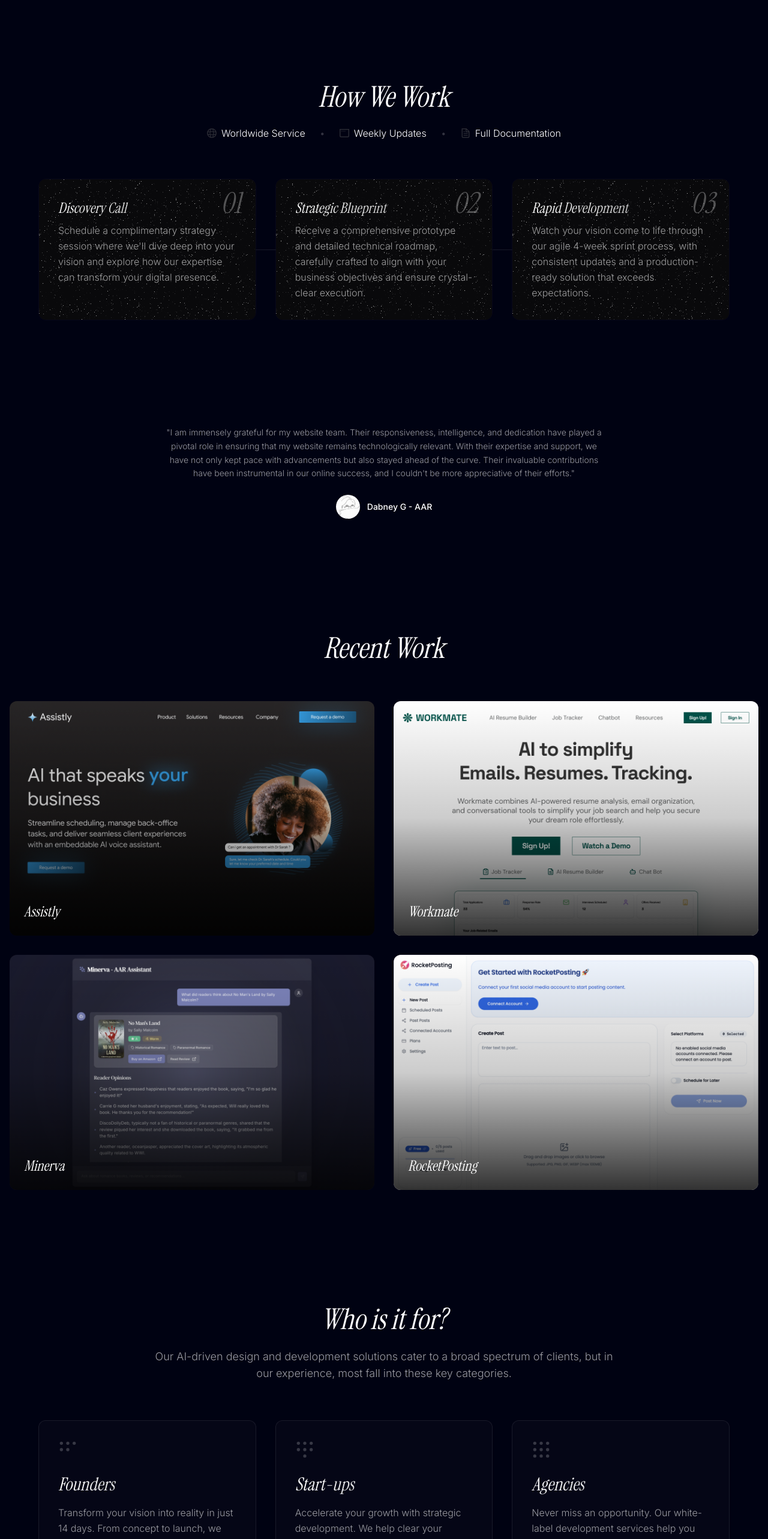
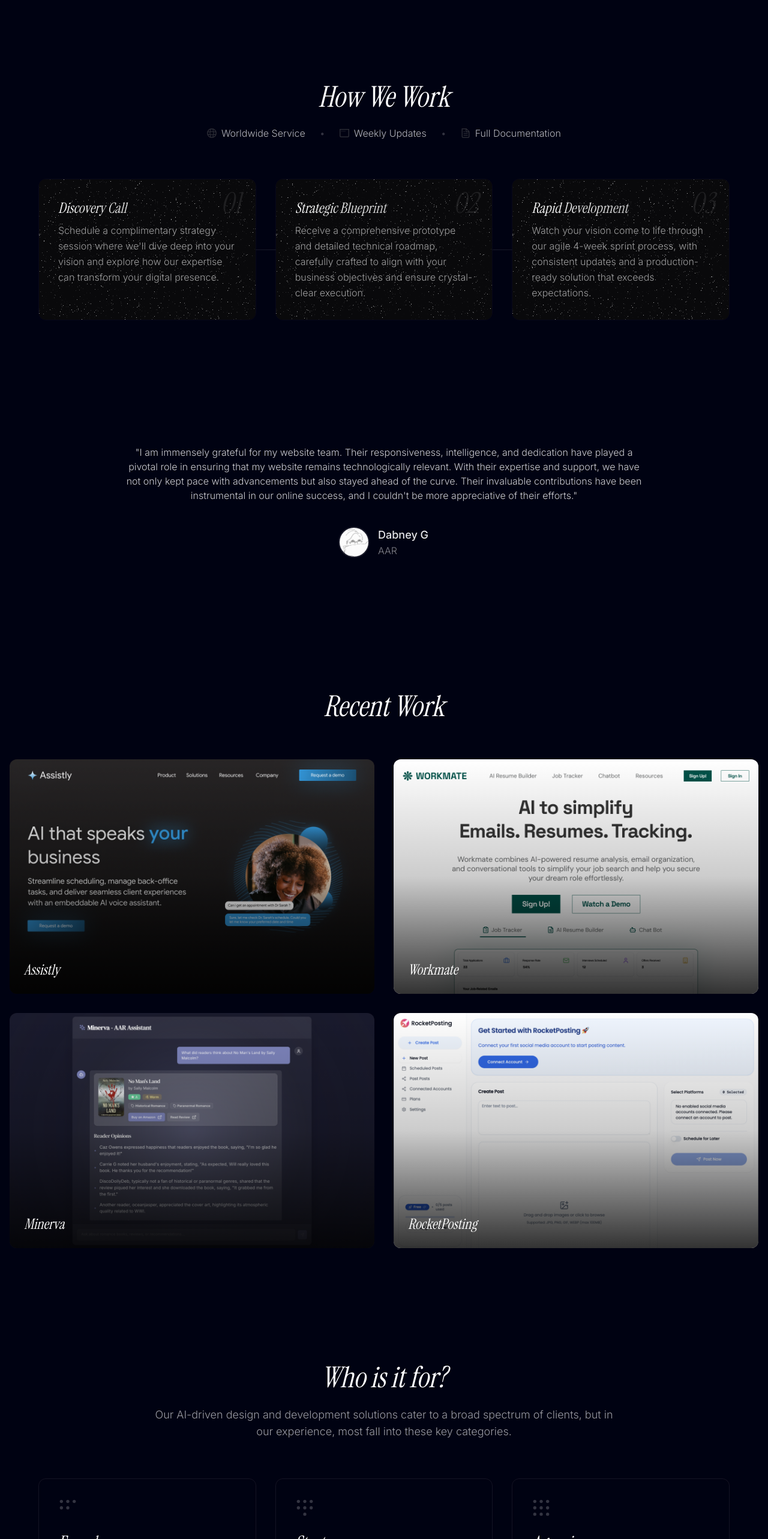
Before and after one commit to haloweavedev/portfolio, a Next.js app: page / in a window 1280 px wide. Shown: the part 1460-4026 px from the top of the page at 60% size. Built offline with nearby package versions, Linux system fonts and the light colour scheme.

Commit message:
fixed a bunch of animation issues

```diff
--- a/app/layout.tsx
+++ b/app/layout.tsx
@@ -91,7 +91,7 @@ export default function RootLayout({
     <html lang="en" className={`${inter.variable} ${instrumentSerif.variable} ${homemadeApple.variable}`}>
       <body className="font-inter font-light bg-gray-950 text-white antialiased">
         <ReactLenis root options={{
-          lerp: 0.075, // Reduced from 0.1 for smoother scrolling
+          lerp: 0.069, // Reduced from 0.1 for smoother scrolling
           duration: 1.2, // Added for more natural feel
           smoothWheel: true,
           touchMultiplier: 2,
--- a/components/testimonial.tsx
+++ b/components/testimonial.tsx
@@ -1,51 +1,78 @@
 'use client';
 
 import { motion } from "framer-motion";
+import { FadeIn } from "./ui/fade-in";
+import Image from "next/image";
 
 export default function TestimonialSection() {
   return (
-    <div className="py-24">
-      <motion.div
-        initial={{ opacity: 0, y: 20 }}
-        whileInView={{ opacity: 1, y: 0 }}
-        viewport={{ once: true }}
-        transition={{ duration: 0.7 }}
-        className="max-w-3xl mx-auto px-4 text-center"
+    <div className="py-32">
+      <FadeIn
+        className="max-w-4xl mx-auto px-4 text-center"
+        fadeInDirection="none"
+        delay={0.2}
       >
+
         {/* Testimonial Text */}
         <motion.blockquote
-          initial={{ opacity: 0, y: 20 }}
-          whileInView={{ opacity: 1, y: 0 }}
+          initial={{ opacity: 0, filter: "blur(5px)" }}
+          whileInView={{ opacity: 1, filter: "blur(0px)" }}
           viewport={{ once: true }}
-          transition={{ delay: 0.1 }}
-          className="text-[14px] text-white/60 font-light leading-relaxed mb-6"
+          transition={{
+            opacity: { duration: 0.5, ease: [0.23, 1, 0.32, 1], delay: 0.4 },
+            filter: { duration: 0.4, ease: [0.23, 1, 0.32, 1], delay: 0.4 }
+          }}
+          className="text-sm md:text-base text-white/80 font-light leading-relaxed mb-8 md:mb-10"
         >
           &quot;I am immensely grateful for my website team. Their responsiveness, intelligence, and dedication have played a pivotal role in ensuring that my website remains technologically relevant. With their expertise and support, we have not only kept pace with advancements but also stayed ahead of the curve. Their invaluable contributions have been instrumental in our online success, and I couldn&apos;t be more appreciative of their efforts.&quot;
         </motion.blockquote>
 
         {/* Author Section */}
         <motion.div
-          initial={{ opacity: 0, y: 20 }}
-          whileInView={{ opacity: 1, y: 0 }}
+          initial={{ opacity: 0, y: 10, filter: "blur(5px)" }}
+          whileInView={{ opacity: 1, y: 0, filter: "blur(0px)" }}
           viewport={{ once: true }}
-          transition={{ delay: 0.2 }}
-          className="flex items-center justify-center gap-3"
+          transition={{
+            y: { type: "spring", stiffness: 200, damping: 20, delay: 0.5 },
+            opacity: { duration: 0.5, ease: [0.23, 1, 0.32, 1], delay: 0.5 },
+            filter: { duration: 0.4, ease: [0.23, 1, 0.32, 1], delay: 0.5 }
+          }}
+          className="flex items-center justify-center gap-4"
         >
           {/* Author Image */}
-          <div className="w-10 h-10 rounded-full overflow-hidden bg-white/5">
-            <img
+          <div className="relative w-12 h-12 rounded-full overflow-hidden bg-white/5 ring-2 ring-white/10 transition-all duration-300 hover:ring-white/20">
+            <Image
               src="/dabney-g.png"
-              alt="Dean Koštomaj"
-              className="object-cover w-full h-full"
+              alt="Dabney G"
+              fill
+              className="object-cover"
+              sizes="48px"
             />
           </div>
 
           {/* Author Info */}
           <div className="text-left">
-            <h4 className="text-[14px] text-white font-medium leading-tight">Dabney G - AAR</h4>
+            <motion.h4
+              initial={{ opacity: 0 }}
+              whileInView={{ opacity: 1 }}
+              viewport={{ once: true }}
+              transition={{ duration: 0.3, delay: 0.6 }}
+              className="text-base md:text-lg text-white/90 font-medium leading-tight"
+            >
+              Dabney G
+            </motion.h4>
+            <motion.p
+              initial={{ opacity: 0 }}
+              whileInView={{ opacity: 1 }}
+              viewport={{ once: true }}
+              transition={{ duration: 0.3, delay: 0.7 }}
+              className="text-sm md:text-base text-white/50"
+            >
+              AAR
+            </motion.p>
           </div>
         </motion.div>
-      </motion.div>
+      </FadeIn>
     </div>
   );
 }
--- /dev/null
+++ b/components/ui/fade-in.tsx
@@ -0,0 +1,65 @@
+"use client";
+
+import { motion, HTMLMotionProps } from "framer-motion";
+import { cn } from "@/lib/utils";
+
+interface FadeInProps extends HTMLMotionProps<"div"> {
+  children: React.ReactNode;
+  className?: string;
+  fadeInDirection?: "up" | "down" | "left" | "right" | "none";
+  delay?: number;
+  viewTriggerOffset?: number;
+  withBlur?: boolean;
+}
+
+export const FadeIn = ({
+  children,
+  className,
+  fadeInDirection = "up",
+  delay = 0,
+  viewTriggerOffset = 0.2,
+  withBlur = true,
+  ...props
+}: FadeInProps) => {
+  const directions = {
+    up: { y: 24 },
+    down: { y: -24 },
+    left: { x: 24 },
+    right: { x: -24 },
+    none: { x: 0, y: 0 },
+  };
+
+  const initialDirection = directions[fadeInDirection];
+
+  return (
+    <motion.div
+      className={cn(className)}
+      initial={{
+        opacity: 0,
+        filter: withBlur ? "blur(5px)" : "none",
+        ...initialDirection
+      }}
+      whileInView={{
+        opacity: 1,
+        filter: "blur(0px)",
+        x: 0,
+        y: 0,
+        transition: {
+          opacity: { duration: 0.5, ease: [0.23, 1, 0.32, 1] },
+          filter: { duration: 0.4, ease: [0.23, 1, 0.32, 1] },
+          x: { type: "spring", damping: 30, stiffness: 200 },
+          y: { type: "spring", damping: 30, stiffness: 200 },
+          delay,
+        },
+      }}
+      viewport={{
+        once: true,
+        margin: `${viewTriggerOffset}px`,
+        amount: 0.3
+      }}
+      {...props}
+    >
+      {children}
+    </motion.div>
+  );
+};
--- a/components/ui/how-it-works.tsx
+++ b/components/ui/how-it-works.tsx
@@ -1,7 +1,9 @@
 "use client";
 
 import { cn } from "@/lib/utils";
-import { motion } from "framer-motion";
+import { motion, useInView } from "framer-motion";
+import { useRef } from "react";
+import { FadeIn } from "./fade-in";
 
 const steps = [
   {
@@ -24,101 +26,97 @@ const steps = [
   },
 ];
 
-const container = {
-  hidden: { opacity: 0 },
-  show: {
-    opacity: 1,
-    transition: {
-      staggerChildren: 0.3,
-      delayChildren: 0.3,
-    },
-  },
-};
-
-const item = {
-  hidden: { opacity: 0, y: 20 },
-  show: { opacity: 1, y: 0 },
-};
-
 interface ProcessCardProps {
   number: string;
   title: string;
   description: string;
   className?: string;
+  delay: number;
 }
 
-function ProcessCard({ number, title, description, className }: ProcessCardProps) {
+function ProcessCard({ number, title, description, className, delay }: ProcessCardProps) {
   return (
-    <motion.div
-      variants={item}
+    <FadeIn
+      delay={delay}
+      fadeInDirection="none"
       className={cn(
         "group relative w-full rounded-xl overflow-hidden",
-        // ↓ Updated here from bg-black/20 to bg-black/10
         "backdrop-blur-sm",
         "border border-white/[0.03] hover:border-white/[0.08] transition-all duration-500",
         className
       )}
     >
-      {/* Main container with noise pattern */}
       <div className="size-full bg-repeat bg-[length:500px_500px] bg-noise-pattern">
         <div className="relative p-6 md:p-8 backdrop-brightness-[1.02]">
-          {/* Number now positioned relative to content area */}
           <motion.span
             initial={{ opacity: 0, scale: 0.5 }}
-            animate={{ opacity: 1, scale: 1 }}
-            transition={{
-              type: "spring",
-              stiffness: 260,
-              damping: 20,
-              delay: 0.2,
+            whileInView={{
+              opacity: 0.3,
+              scale: 1,
+              transition: {
+                type: "spring",
+                stiffness: 200,
+                damping: 20,
+                delay: delay + 0.2
+              }
             }}
+            viewport={{ once: true }}
             className="absolute top-4 right-6 text-5xl font-instrument-serif italic text-white/30"
           >
             {number}
           </motion.span>
 
           <div className="relative z-20">
-            <h3 className="text-2xl font-instrument-serif italic mb-2 bg-gradient-to-r from-white to-white/60 bg-clip-text text-transparent group-hover:to-white/90 transition-all duration-500">
+            <motion.h3
+              initial={{ opacity: 0 }}
+              whileInView={{
+                opacity: 1,
+                transition: {
+                  duration: 0.5,
+                  ease: [0.23, 1, 0.32, 1],
+                  delay: delay + 0.3
+                }
+              }}
+              viewport={{ once: true }}
+              className="text-2xl font-instrument-serif italic mb-2 bg-gradient-to-r from-white to-white/60 bg-clip-text text-transparent group-hover:to-white/90 transition-all duration-500"
+            >
               {title}
-            </h3>
-            <p className="text-white/60 leading-relaxed group-hover:text-white/70 transition-colors duration-500">
+            </motion.h3>
+            <motion.p
+              initial={{ opacity: 0 }}
+              whileInView={{
+                opacity: 0.6,
+                transition: {
+                  duration: 0.5,
+                  ease: [0.23, 1, 0.32, 1],
+                  delay: delay + 0.4
+                }
+              }}
+              viewport={{ once: true }}
+              className="text-white leading-relaxed group-hover:text-white/70 transition-colors duration-500"
+            >
               {description}
-            </p>
+            </motion.p>
           </div>
         </div>
       </div>
-    </motion.div>
+    </FadeIn>
   );
 }
 
 export default function HowItWorks() {
+  const containerRef = useRef(null);
+  const isInView = useInView(containerRef, { once: true, amount: 0.3 });
+
   return (
-    <section className="py-20 px-4">
-      <motion.div
-        initial={{ opacity: 0, y: 20 }}
-        whileInView={{ opacity: 1, y: 0 }}
-        transition={{ duration: 0.8 }}
-        viewport={{ once: true }}
-        className="max-w-6xl mx-auto"
-      >
-        <div className="text-center mb-16">
-          <motion.h2
-            initial={{ opacity: 0, y: 20 }}
-            whileInView={{ opacity: 1, y: 0 }}
-            transition={{ duration: 0.8, delay: 0.2 }}
-            viewport={{ once: true }}
-            className="text-4xl md:text-5xl font-instrument-serif italic mb-6"
-          >
+    <section className="py-20 px-4" ref={containerRef}>
+      <div className="max-w-6xl mx-auto">
+        <FadeIn className="text-center mb-16" delay={0.2}>
+          <h2 className="text-4xl md:text-5xl font-instrument-serif italic mb-6">
             How We Work
-          </motion.h2>
+          </h2>
 
-          <motion.p
-            initial={{ opacity: 0 }}
-            whileInView={{ opacity: 1 }}
-            transition={{ duration: 0.8, delay: 0.4 }}
-            viewport={{ once: true }}
-            className="flex items-center justify-center gap-6 flex-wrap md:flex-nowrap"
-          >
+          <div className="flex items-center justify-center gap-6 flex-wrap md:flex-nowrap text-white/70">
             <span className="flex items-center group">
               <img
                 src="/globe.svg"
@@ -145,29 +143,35 @@ export default function HowItWorks() {
               />
               Full Documentation
             </span>
-          </motion.p>
-        </div>
+          </div>
+        </FadeIn>
 
-        <motion.div
-          variants={container}
-          initial="hidden"
-          whileInView="show"
-          viewport={{ once: true }}
-          className="grid grid-cols-1 md:grid-cols-3 gap-8 relative"
-        >
-          {/* Animated gradient line connecting cards */}
-          <div className="absolute hidden md:block top-1/2 left-[16.67%] right-[16.67%] h-px bg-gradient-to-r from-transparent via-white/20 to-transparent" />
+        <div className="grid grid-cols-1 md:grid-cols-3 gap-8 relative">
+          <motion.div
+            className="absolute hidden md:block top-1/2 left-[16.67%] right-[16.67%] h-px"
+            initial={{ opacity: 0 }}
+            animate={isInView ? {
+              opacity: 1,
+              background: "linear-gradient(to right, transparent, rgba(255,255,255,0.2), transparent)",
+              transition: {
+                duration: 1.2,
+                ease: [0.23, 1, 0.32, 1],
+                delay: 0.5
+              }
+            } : {}}
+          />
 
-          {steps.map((step) => (
+          {steps.map((step, index) => (
             <ProcessCard
               key={step.number}
               number={step.number}
               title={step.title}
               description={step.description}
+              delay={0.3 + index * 0.15}
             />
           ))}
-        </motion.div>
-      </motion.div>
+        </div>
+      </div>
     </section>
   );
 }
--- a/components/who-is-it-for.tsx
+++ b/components/who-is-it-for.tsx
@@ -1,8 +1,9 @@
 "use client"
 
-import { motion } from "framer-motion"
 import { Button } from "./ui/button"
 import { Sparkles } from "lucide-react"
+import { FadeIn } from "./ui/fade-in"
+import { motion } from "framer-motion"
 
 const categories = [
   {
@@ -55,70 +56,89 @@ const categories = [
   },
 ]
 
-const containerVariants = {
-  hidden: { opacity: 0 },
-  visible: {
-    opacity: 1,
-    transition: {
-      staggerChildren: 0.2,
-    },
-  },
-}
-
-const itemVariants = {
-  hidden: { opacity: 0, y: 20, filter: "blur(10px)" },
-  visible: {
-    opacity: 1,
-    y: 0,
-    filter: "blur(0px)",
-    transition: {
-      duration: 0.8,
-    },
-  },
+function CategoryCard({ title, description, pattern, index }: { title: string; description: string; pattern: React.ReactNode; index: number }) {
+  return (
+    <FadeIn
+      delay={0.2 + index * 0.1}
+      fadeInDirection="none"
+      className="group relative overflow-hidden rounded-xl backdrop-blur-[2px] border border-white/[0.08] p-8 transition-all duration-500 hover:bg-white/[0.04]"
+    >
+      <motion.div
+        initial={{ opacity: 0, scale: 0.8 }}
+        whileInView={{ opacity: 1, scale: 1 }}
+        viewport={{ once: true }}
+        transition={{
+          type: "spring",
+          stiffness: 200,
+          damping: 20,
+          delay: 0.3 + index * 0.1
+        }}
+      >
+        {pattern}
+      </motion.div>
+      <motion.h3
+        initial={{ opacity: 0 }}
+        whileInView={{ opacity: 1 }}
+        viewport={{ once: true }}
+        transition={{ duration: 0.5, delay: 0.4 + index * 0.1 }}
+        className="text-3xl font-instrument-serif italic mb-4 bg-gradient-to-r from-white to-white/60 bg-clip-text text-transparent group-hover:to-white/90 transition-all duration-500"
+      >
+        {title}
+      </motion.h3>
+      <motion.p
+        initial={{ opacity: 0 }}
+        whileInView={{ opacity: 1 }}
+        viewport={{ once: true }}
+        transition={{ duration: 0.5, delay: 0.5 + index * 0.1 }}
+        className="text-white/60 leading-relaxed group-hover:text-white/70 transition-colors duration-500"
+      >
+        {description}
+      </motion.p>
+    </FadeIn>
+  )
 }
 
 export default function WhoIsItFor() {
   return (
     <section className="py-24 px-4">
-      <motion.div
-        variants={containerVariants}
-        initial="hidden"
-        whileInView="visible"
-        viewport={{ once: true }}
-        className="max-w-6xl mx-auto"
-      >
-        <motion.div variants={itemVariants} className="text-center mb-16">
-          <h2 className="text-4xl md:text-5xl font-instrument-serif italic mb-6">Who is it for?</h2>
+      <div className="max-w-6xl mx-auto">
+        <FadeIn delay={0.1} className="text-center mb-16">
+          <h2 className="text-4xl md:text-5xl font-instrument-serif italic mb-6">
+            Who is it for?
+          </h2>
           <p className="text-lg text-white/60 max-w-3xl mx-auto">
-          Our AI-driven design and development solutions cater to a broad spectrum of clients, but in our experience, most fall into these key categories.
+            Our AI-driven design and development solutions cater to a broad spectrum of clients, but in our experience, most fall into these key categories.
           </p>
-        </motion.div>
+        </FadeIn>
 
-        <motion.div variants={containerVariants} className="grid md:grid-cols-3 gap-8 mb-16">
-          {categories.map((category) => (
-            <motion.div
+        <div className="grid md:grid-cols-3 gap-8 mb-16">
+          {categories.map((category, index) => (
+            <CategoryCard
               key={category.title}
-              variants={itemVariants}
-              className="group relative overflow-hidden rounded-xl bg-white/[0.02] border border-white/[0.08] p-8 transition-all duration-500 hover:bg-white/[0.04]"
-            >
-              {category.pattern}
-              <h3 className="text-3xl font-instrument-serif italic mb-4 bg-gradient-to-r from-white to-white/60 bg-clip-text text-transparent group-hover:to-white/90 transition-all duration-500">
-                {category.title}
-              </h3>
-              <p className="text-white/60 leading-relaxed group-hover:text-white/70 transition-colors duration-500">
-                {category.description}
-              </p>
-            </motion.div>
+              title={category.title}
+              description={category.description}
+              pattern={category.pattern}
+              index={index}
+            />
           ))}
-        </motion.div>
+        </div>
 
-        <motion.div variants={itemVariants} className="flex flex-col sm:flex-row items-center justify-center gap-4">
-          <Button>
-            Book a Call
-            <Sparkles className="w-4 h-4 ml-2" />
+        <FadeIn
+          delay={0.6}
+          fadeInDirection="none"
+          className="flex flex-col sm:flex-row items-center justify-center gap-4"
+        >
+          <Button
+            onClick={() => window.open("https://cal.com/haloweave/15min", "_blank")}
+            className="group"
+          >
+            <span className="transition-transform duration-300 group-hover:translate-x-1">
+              Book a Call
+            </span>
+            <Sparkles className="w-4 h-4 ml-2 transition-transform duration-300 group-hover:translate-x-1" />
           </Button>
-        </motion.div>
-      </motion.div>
+        </FadeIn>
+      </div>
     </section>
   )
 }
```
